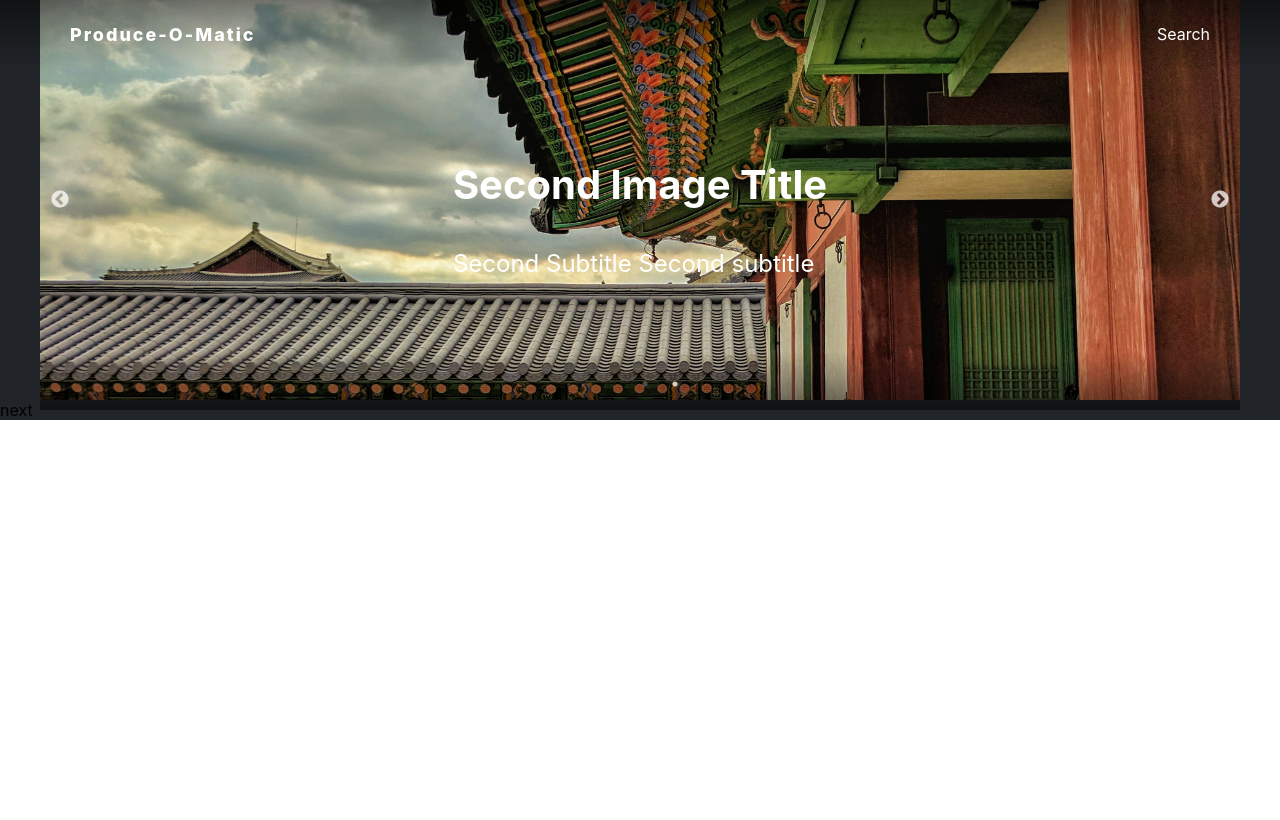
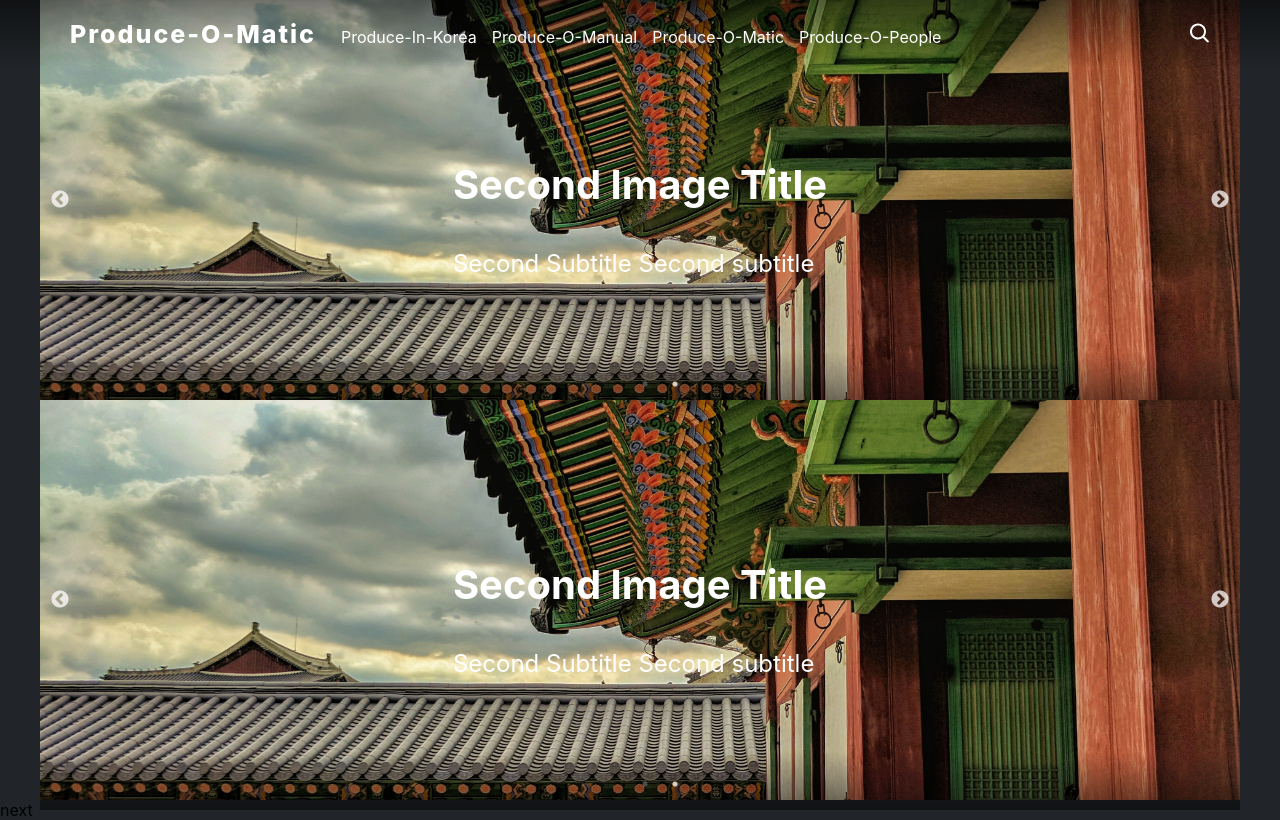
Before and after one commit to jaeminche/produce-o-matic-frontend, a React (Create React App) app: page / in a window 1280 px wide. Built offline with nearby package versions, Linux system fonts and the light colour scheme.

Commit message:
feat: replace search icon with search.svg

```diff
--- a/src/assets/index.js
+++ b/src/assets/index.js
@@ -1,4 +1,6 @@
+const SEARCH = require('./search.svg');
 const GYEONGBOKGUNG = require('./gyeongbokgung.jpg');
 const GYEONGBOKGUNG02 = require('./gyeongbokgung02.jpg');
+const HANOKMAEUL = require('./hanokmaeul.jpg');
 
-export { GYEONGBOKGUNG, GYEONGBOKGUNG02 };
+export { SEARCH, GYEONGBOKGUNG, GYEONGBOKGUNG02, HANOKMAEUL };
--- a/src/components/common/Header.js
+++ b/src/components/common/Header.js
@@ -3,6 +3,7 @@ import styled from 'styled-components';
 import { Link } from 'react-router-dom';
 import Responsive from './Responsive';
 import Button from './Button';
+import { SEARCH } from '../../assets';
 
 const HeaderBlock = styled.div`
   position: fixed;
@@ -28,9 +29,13 @@ const Wrapper = styled(Responsive)`
   align-items: center;
   justify-content: space-between; /* 자식 엘리먼트 사이에 여백을 최대로 설정 */
   .logo {
-    font-size: 1.125rem;
+    font-size: 25px;
     font-weight: 800;
     letter-spacing: 2px;
+  }
+  .menuitem {
+    font-size: 16px;
+    margin-right: 15px;
   }
   .right {
     display: flex;
@@ -50,10 +55,27 @@ const Header = ({ user, onLogout }) => {
     <>
       <HeaderBlock>
         <Wrapper>
-          <Link to="/" className="logo">
-            Produce-O-Matic
-          </Link>
-          <div className="right">Search</div>
+          <div>
+            <Link to="/" className="logo">
+              Produce-O-Matic
+            </Link>
+            <span style={{ marginLeft: '25px' }}>
+              <Link to="/" className="menuitem">
+                Produce-In-Korea
+              </Link>
+              <Link to="/" className="menuitem">
+                Produce-O-Manual
+              </Link>
+              <Link to="/" className="menuitem">
+                Produce-O-Matic
+              </Link>
+              <Link to="/" className="menuitem">
+                Produce-O-People
+              </Link>
+            </span>
+          </div>
+
+          <img className="right" src={SEARCH} alt="search icon" />
         </Wrapper>
       </HeaderBlock>
       {/* <Spacer /> */}
--- a/src/pages/MainPage.js
+++ b/src/pages/MainPage.js
@@ -19,6 +19,7 @@ const MainPage = () => {
       {/* possible props: Spacer, reverse-color */}
       <HeaderContainer />
       <PopularLocationsContainer />
+      <PopularLocationsContainer />
       <div>next</div>
     </MainPageBlock>
   );
```
Also changed, not shown: src/assets/search.svg (added), 1 other file (tests, documents, lock files or other folders).
